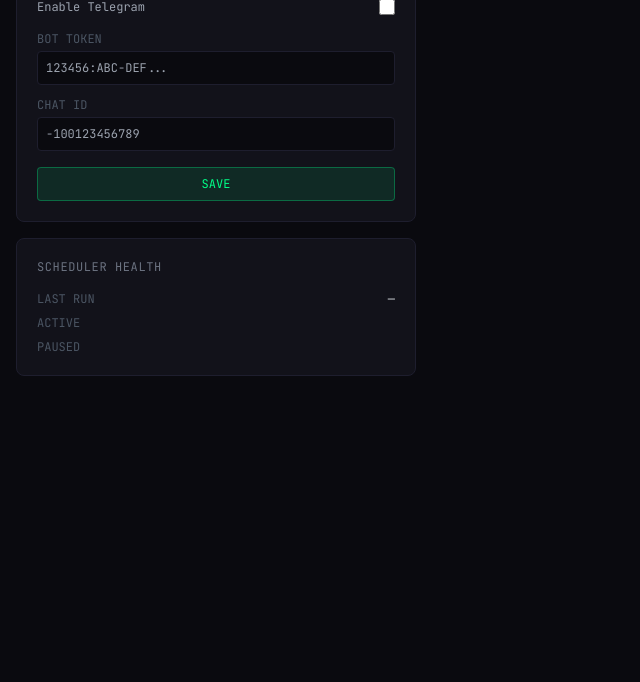
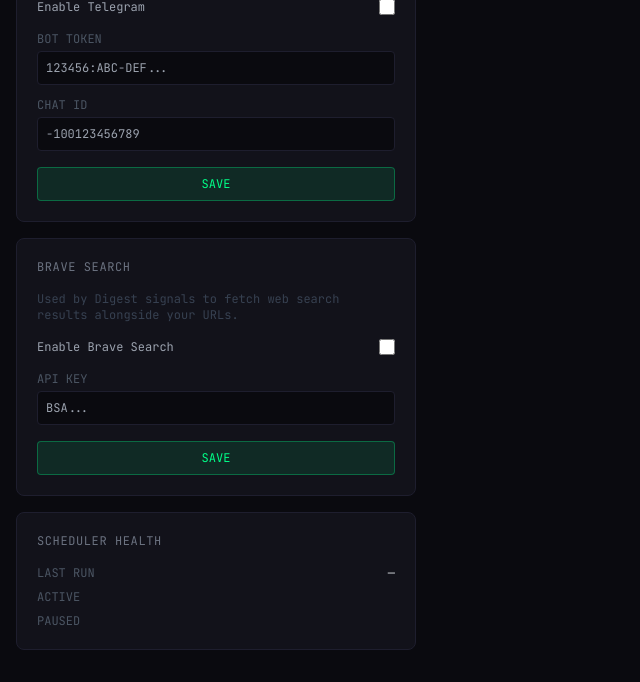
Before and after one commit to juanroldanbrz/signals-app, a FastAPI app: template src/templates/config.html in a window 1280 px wide. Shown: the part 341-1023 px from the top of the page, without its empty margins (0-640 px from the left). Before the commit the page ends 717 px from the top, so only its background shows below. Run offline with FastAPI, Linux system fonts and the light colour scheme; the template is opened without the code that fills it, so the values that code supplies are empty; parts of the project's set-up code (start-up, migrations or seed data) failed here and were passed over; some libraries are stand-ins or nearby versions.

Commit message:
feat: Brave Search config — AppConfig fields, /app/config/brave route, config page card
Co-Authored-By: Claude Sonnet 4.6 <noreply@anthropic.com>

```diff
--- a/src/models/app_config.py
+++ b/src/models/app_config.py
@@ -7,6 +7,8 @@ class AppConfig(Document):
     telegram_enabled: bool = False
     telegram_bot_token: str = ""
     telegram_chat_id: str = ""
+    brave_api_key: str = ""
+    brave_search_enabled: bool = False
 
     class Settings:
         name = "app_config"
--- a/src/templates/config.html
+++ b/src/templates/config.html
@@ -41,6 +41,27 @@
         <label class="block text-xs text-gray-600 font-mono mb-1">CHAT ID</label>
         <input name="chat_id" value="{{ config.telegram_chat_id }}"
           placeholder="-100123456789"
+          class="w-full bg-dark-bg border border-dark-border rounded p-2 text-xs font-mono text-gray-200 focus:outline-none focus:border-neon-green/50 mb-4" />
+        <button type="submit"
+          class="w-full py-2 bg-neon-green/10 border border-neon-green/30 text-neon-green text-xs font-mono rounded hover:bg-neon-green/20 transition-all">
+          SAVE
+        </button>
+      </form>
+    </div>
+
+    <!-- Brave Search -->
+    <div class="p-5 rounded-lg border border-dark-border bg-dark-card">
+      <h2 class="text-xs font-mono text-gray-500 tracking-wider mb-4">BRAVE SEARCH</h2>
+      <p class="text-xs font-mono text-gray-700 mb-4">Used by Digest signals to fetch web search results alongside your URLs.</p>
+      <form method="POST" action="/app/config/brave">
+        <label class="flex items-center justify-between mb-4 cursor-pointer">
+          <span class="text-xs font-mono text-gray-400">Enable Brave Search</span>
+          <input type="checkbox" name="brave_enabled" value="on" {% if config.brave_search_enabled %}checked{% endif %}
+            class="accent-neon-green w-4 h-4 cursor-pointer" />
+        </label>
+        <label class="block text-xs text-gray-600 font-mono mb-1">API KEY</label>
+        <input name="brave_api_key" type="password" value="{{ config.brave_api_key }}"
+          placeholder="BSA..."
           class="w-full bg-dark-bg border border-dark-border rounded p-2 text-xs font-mono text-gray-200 focus:outline-none focus:border-neon-green/50 mb-4" />
         <button type="submit"
           class="w-full py-2 bg-neon-green/10 border border-neon-green/30 text-neon-green text-xs font-mono rounded hover:bg-neon-green/20 transition-all">
```
Also changed, not shown: src/routes/config.py (+16 -0 lines).
